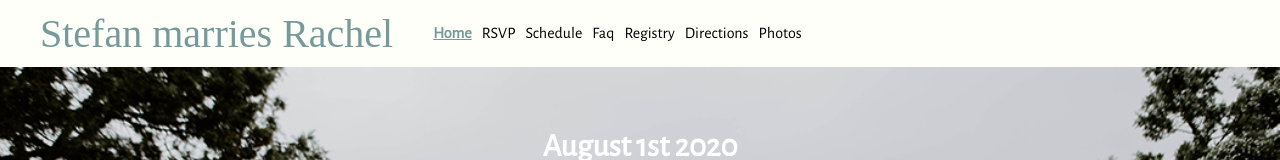
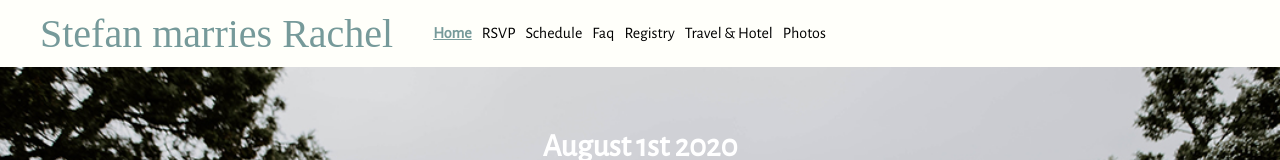
Before and after one commit to redfieldstefan/stefanmarriesrachel.com, a React (Create React App) app: page / in a window 1280 px wide. Shown: the top 160 px of the page. Built offline with nearby package versions, Linux system fonts and the light colour scheme; a web font is replaced by a local one.

Commit message:
change to travel

```diff
--- a/src/App.css
+++ b/src/App.css
@@ -47,7 +47,7 @@
   color: rgba(165, 24, 17, 1);
 }
 
-.Nav-Header.location-directions, .Nav-ListItem.active.directions {
+.Nav-Header.location-directions, .Nav-ListItem.active.travel {
   color: rgba(209, 132, 152, 1); /*Pink*/
 }
 
--- a/src/components/Nav.jsx
+++ b/src/components/Nav.jsx
@@ -14,7 +14,7 @@ const Nav = ({location}) => {
 				<Link className={classnames("Nav-ListItem schedule", {active: location === 'schedule'})} to="/schedule">Schedule</Link>
 				<Link className={classnames("Nav-ListItem faq", {active: location === 'faq'})} to="/faq">Faq</Link>
 				<Link className={classnames("Nav-ListItem registry", {active: location === 'registry'})} to="/registry">Registry</Link>
-				<Link className={classnames("Nav-ListItem directions", {active: location === 'directions'})} to="/directions">Directions</Link>
+				<Link className={classnames("Nav-ListItem travel", {active: location === 'travel'})} to="/travel">Travel & Hotel</Link>
 				<Link className={classnames("Nav-ListItem photos", {active: location === 'photos'})} to="/photos">Photos</Link>
 			</ul>
 		</div>
--- a/src/components/Routes.jsx
+++ b/src/components/Routes.jsx
@@ -21,7 +21,7 @@ const Routes = (props) => {
   		<Route path="/registry" component={Registry}/>
   		<Route path="/faq" component={Faq}/>
   		<Route path="/schedule" component={Schedule}/>
-  		<Route path="/directions" component={Directions}/>
+  		<Route path="/travel" component={Directions}/>
   		<Route path="/rsvp" component={RSVP}/>
 		</div>
 	);
```
